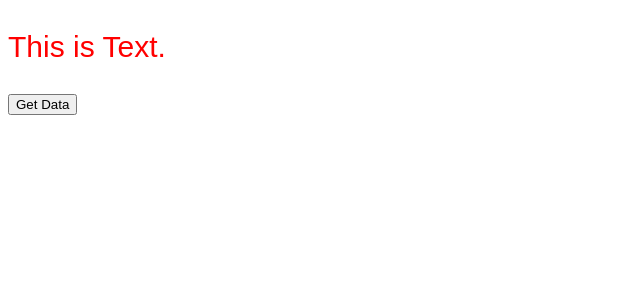
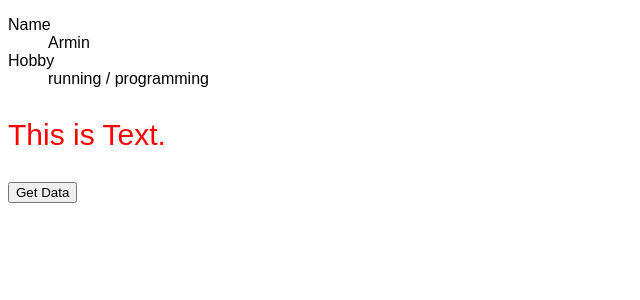
Before and after one commit to hirooutdoor/TS_React_basic_pr, a React (Create React App) app: page / in a window 1280 px wide. Shown: the top 300 px of the page, without its empty margins (0-640 px from the left). Built offline with nearby package versions, Linux system fonts and the light colour scheme.

Commit message:
Write optional chaining

```diff
--- a/src/App.tsx
+++ b/src/App.tsx
@@ -4,6 +4,13 @@ import { Todo } from "./Todo";
 import "./styles.css";
 import { TodoType } from "./types/todo";
 import { Text } from "./Text";
+import { UserProfile } from "./UserProfile";
+import { User } from "./types/user";
+
+const user: User = {
+  name: "Armin",
+  hobby: ["running", "programming"]
+};
 
 export default function App() {
   const [todos, setTodos] = useState<Array<TodoType>>([]);
@@ -18,6 +25,7 @@ export default function App() {
 
   return (
     <div className="App">
+      <UserProfile user={user} />
       <Text color={"red"} fontSize={"30px"} />
       <button onClick={onClickFetchData}>Get Data</button>
       {todos.map((todo) => (
--- /dev/null
+++ b/src/UserProfile.tsx
@@ -0,0 +1,18 @@
+import { VFC } from "react";
+import { User } from "./types/user";
+
+type Props = {
+  user: User;
+};
+
+export const UserProfile: VFC<Props> = (props) => {
+  const { user } = props;
+  return (
+    <dl>
+      <dt>Name</dt>
+      <dd>{user.name}</dd>
+      <dt>Hobby</dt>
+      <dd>{user.hobby?.join(" / ")}</dd>
+    </dl>
+  );
+};
--- /dev/null
+++ b/src/types/user.ts
@@ -0,0 +1,5 @@
+export type User = {
+  name: string;
+  hobby?: Array<string>;
+  //↑配列なのは趣味が複数ある場合を想定して
+};
```
